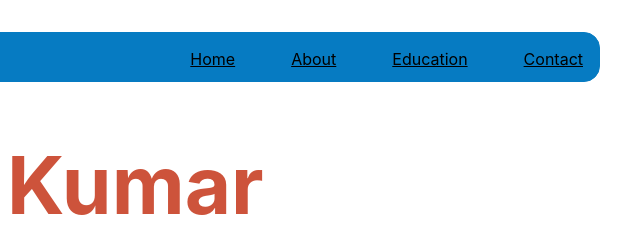
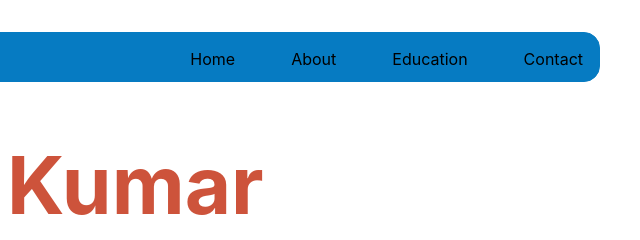
Before and after one commit to SmokeZero/cvweb, a plain HTML site: page index.html in a window 1280 px wide. Shown: the top 240 px of the page, 640-1280 px from the left. Drawn offline with Linux system fonts and the light colour scheme.

Commit message:
diffrent style nav bar

```diff
--- a/style.css
+++ b/style.css
@@ -24,6 +24,9 @@ body {
   list-style-type: disc;
   margin-block-end: 1em;
   padding-inline-start: 40px;
+}
+#navbar a{
+  text-decoration: none;
 }
 ul {
   display: block;
```
